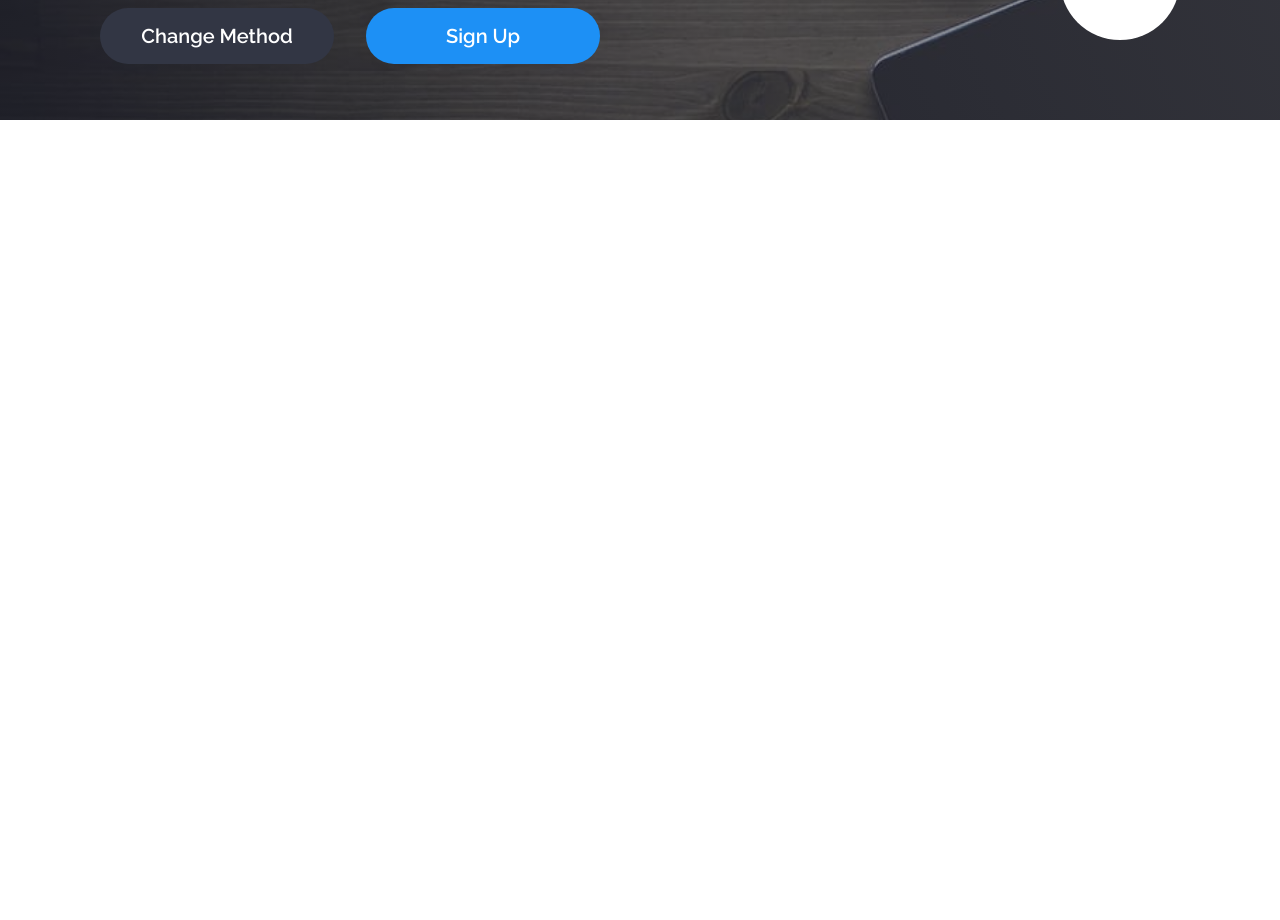
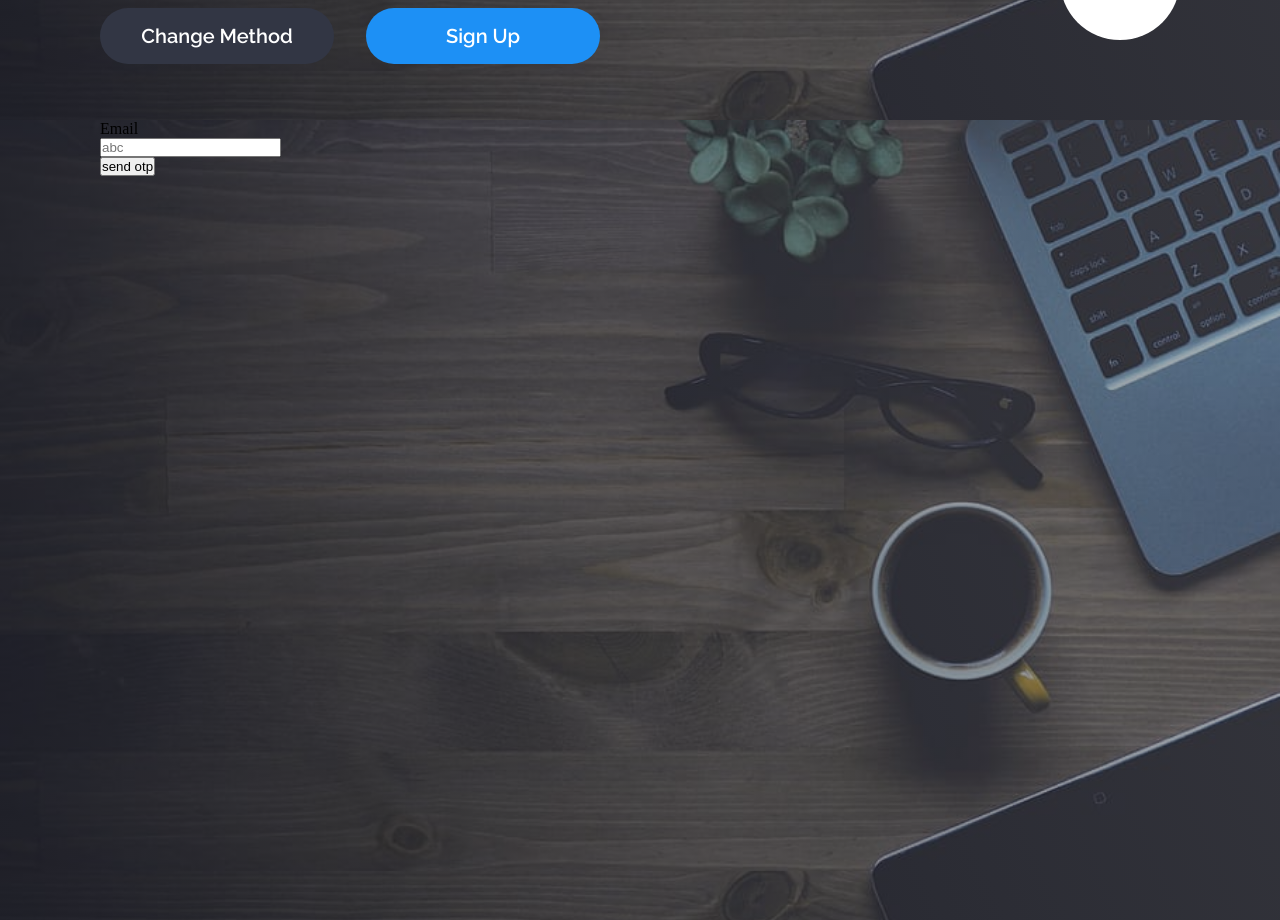
Before and after one commit to shadowMonarchCode/Social-Frontend, a React (Create React App) app: page / in a window 1280 px wide. Shown: the part 1480-2400 px from the top of the page. Before the commit the page ends 1600 px from the top, so only its background shows below. Built offline with nearby package versions, Linux system fonts and the light colour scheme; a web font is replaced by a local one.

Commit message:
"password"

```diff
--- a/package.json
+++ b/package.json
@@ -8,6 +8,7 @@
     "@testing-library/user-event": "^13.5.0",
     "react": "^17.0.2",
     "react-dom": "^17.0.2",
+    "react-icons": "^4.3.1",
     "react-scripts": "5.0.0",
     "sass": "^1.49.9",
     "web-vitals": "^2.1.4"
--- a/src/App.js
+++ b/src/App.js
@@ -1,10 +1,13 @@
 import Login from "./pages/auth/Login";
 import Register from "./pages/auth/Register";
+import Password from "./pages/auth/Password";
 function App() {
   return (
     <div className="App">
       <Login />
       <Register />
+      <Password />
+
     </div>
   );
 }
--- /dev/null
+++ b/src/pages/auth/Password.jsx
@@ -0,0 +1,22 @@
+import React from "react";
+
+function Password() {
+  return (
+    <div className="auth">
+      <div className="center">
+        <div className="name">
+          <div className="input">
+            <p>Email</p>
+            <input type="text" placeholder="abc" />
+          </div>
+
+          <div className="actions">
+            <button>send otp</button>
+          </div>
+        </div>
+      </div>
+    </div>
+  );
+}
+
+export default Password;
```
Also changed, not shown: 1 other file (tests, documents, lock files or other folders).
